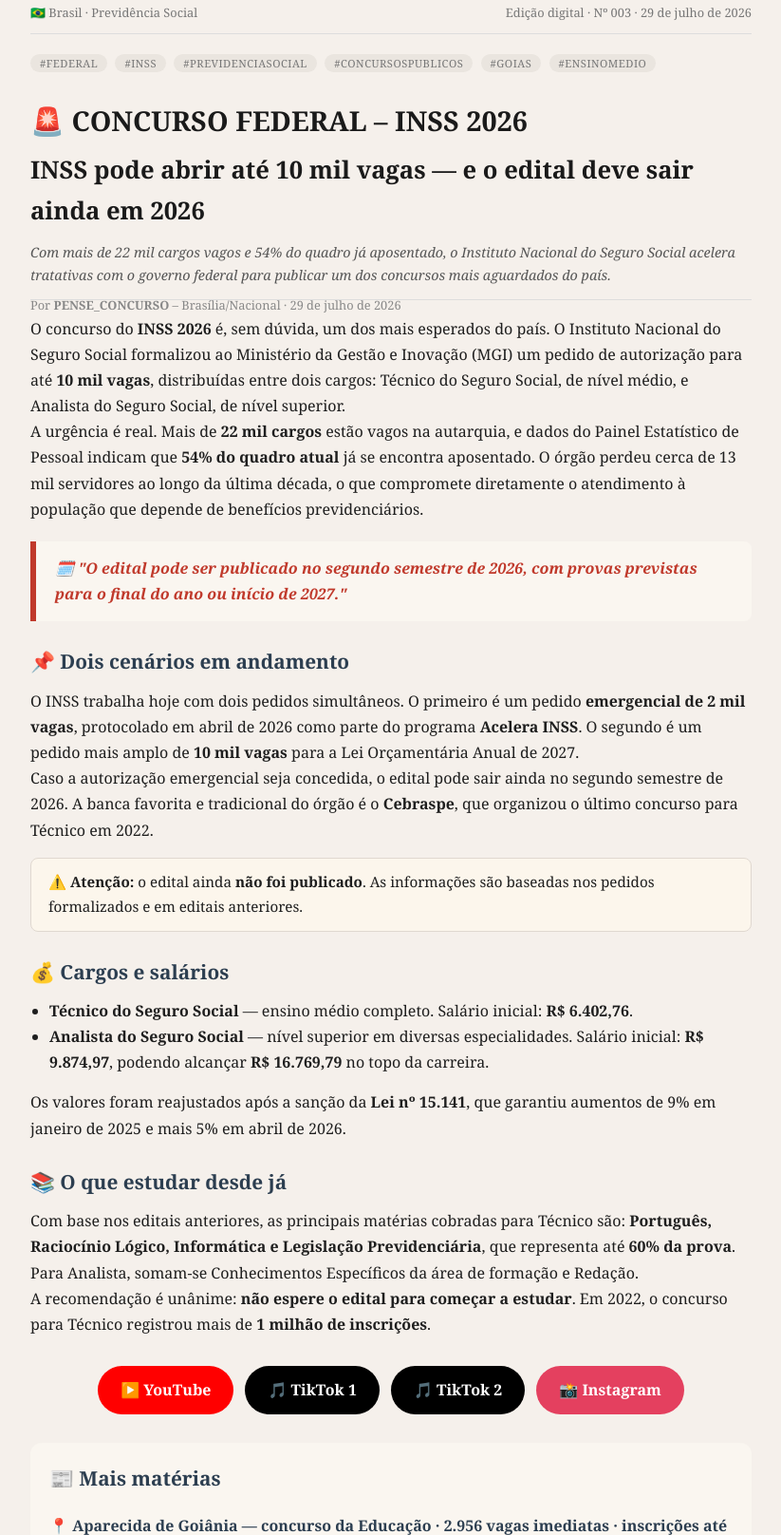
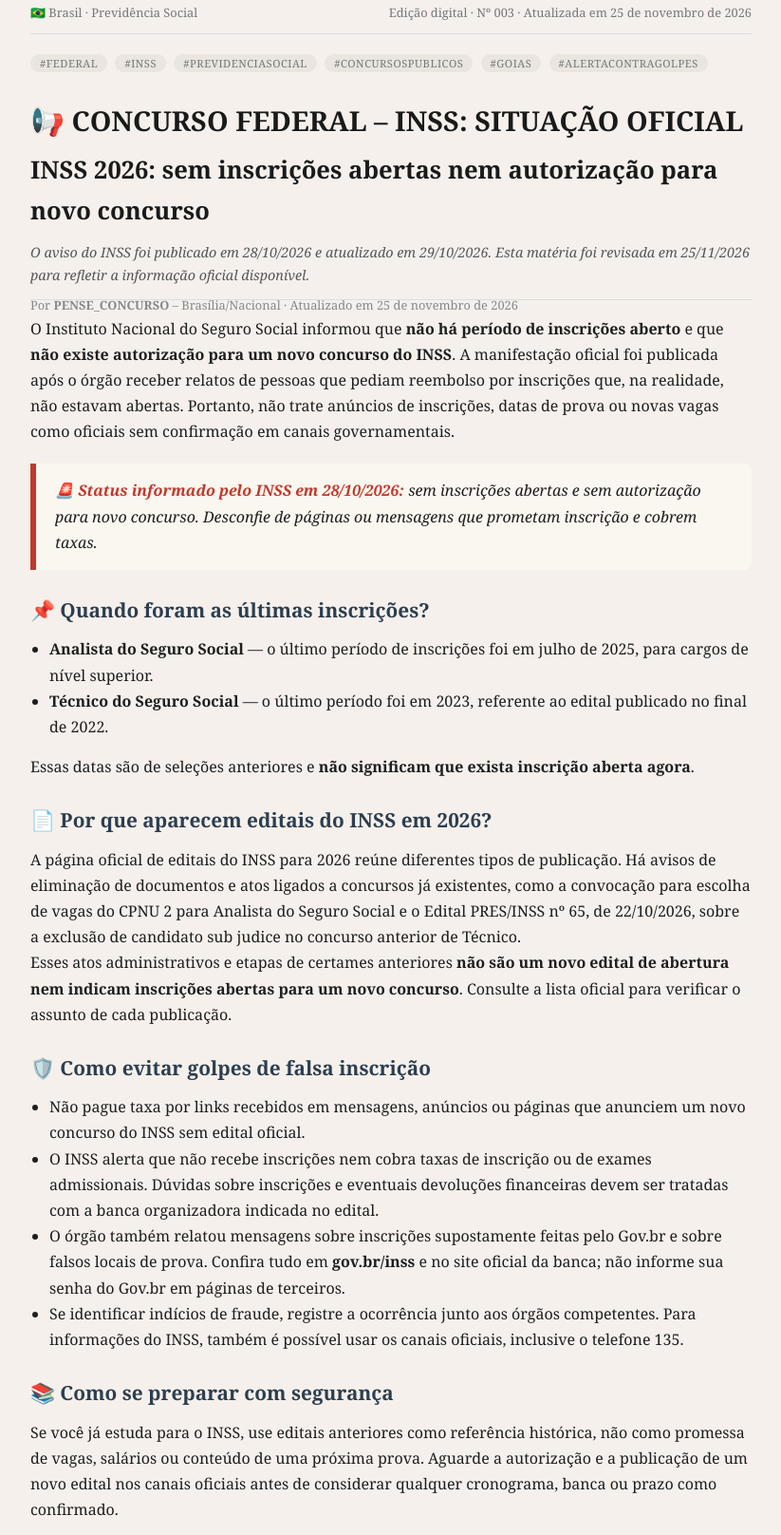
Before and after one commit to ivan419419/Pense_concurso, a plain HTML site: page inss2026.html in a window 1280 px wide. Shown: the part 143-1759 px from the top of the page at 95% size, without its empty margins (228-1051 px from the left). Drawn offline with Linux system fonts and the light colour scheme; a script that the page names is missing.

Commit message:
Update INSS contest status and scam warning

```diff
--- a/inss2026.html
+++ b/inss2026.html
@@ -3,8 +3,8 @@
 <head>
     <meta charset="UTF-8">
     <meta name="viewport" content="width=device-width, initial-scale=1.0">
-    <title>Concurso INSS 2026: até 10 mil vagas e cargos previstos | Pense Concurso</title>
-    <meta name="description" content="Acompanhe o pedido de até 10 mil vagas para o INSS em 2026, cargos previstos, salários informados e o que estudar. O edital ainda não foi publicado.">
+    <title>Concurso INSS 2026: situação oficial, inscrições e golpes | Pense Concurso</title>
+    <meta name="description" content="Status oficial do concurso INSS em 25/11/2026: sem inscrições abertas e sem autorização para novo edital. Veja as datas dos últimos concursos e como evitar golpes.">
     <style>
         * {
             margin: 0;
@@ -171,7 +171,7 @@
 
     <div class="meta">
         <span>🇧🇷 Brasil · Previdência Social</span>
-        <span>Edição digital · Nº 003 · 29 de julho de 2026</span>
+        <span>Edição digital · Nº 003 · Atualizada em 25 de novembro de 2026</span>
     </div>
 
     <div class="meta" style="border-bottom: none; padding-bottom: 0; margin-bottom: 10px;">
@@ -181,45 +181,54 @@
     <span>#PrevidenciaSocial</span>
     <span>#ConcursosPublicos</span>
     <span>#Goias</span>
-    <span>#EnsinoMedio</span>
+    <span>#AlertaContraGolpes</span>
 </div>
 
     </div>
 
-    <h2>🚨 CONCURSO FEDERAL – INSS 2026</h2>
-    <h2 style="font-size:1.6rem; margin-top:-5px;">INSS pode abrir até 10 mil vagas — e o edital deve sair ainda em 2026</h2>
+    <h2>📢 CONCURSO FEDERAL – INSS: SITUAÇÃO OFICIAL</h2>
+    <h2 style="font-size:1.6rem; margin-top:-5px;">INSS 2026: sem inscrições abertas nem autorização para novo concurso</h2>
 
     <p style="color:#555; font-size:0.9rem; border-bottom:1px solid #ddd; padding-bottom:12px;">
-        <em>Com mais de 22 mil cargos vagos e 54% do quadro já aposentado, o Instituto Nacional do Seguro Social acelera tratativas com o governo federal para publicar um dos concursos mais aguardados do país.</em>
+        <em>O aviso do INSS foi publicado em 28/10/2026 e atualizado em 29/10/2026. Esta matéria foi revisada em 25/11/2026 para refletir a informação oficial disponível.</em>
     </p>
-    <p style="font-size:0.8rem; color:#888; margin-top:-5px;">Por <strong>PENSE_CONCURSO</strong> – Brasília/Nacional · 29 de julho de 2026</p>
+    <p style="font-size:0.8rem; color:#888; margin-top:-5px;">Por <strong>PENSE_CONCURSO</strong> – Brasília/Nacional · Atualizado em 25 de novembro de 2026</p>
 
-    <p>O concurso do <strong>INSS 2026</strong> é, sem dúvida, um dos mais esperados do país. O Instituto Nacional do Seguro Social formalizou ao Ministério da Gestão e Inovação (MGI) um pedido de autorização para até <strong>10 mil vagas</strong>, distribuídas entre dois cargos: Técnico do Seguro Social, de nível médio, e Analista do Seguro Social, de nível superior.</p>
-
-    <p>A urgência é real. Mais de <strong>22 mil cargos</strong> estão vagos na autarquia, e dados do Painel Estatístico de Pessoal indicam que <strong>54% do quadro atual</strong> já se encontra aposentado. O órgão perdeu cerca de 13 mil servidores ao longo da última década, o que compromete diretamente o atendimento à população que depende de benefícios previdenciários.</p>
+    <p>O Instituto Nacional do Seguro Social informou que <strong>não há período de inscrições aberto</strong> e que <strong>não existe autorização para um novo concurso do INSS</strong>. A manifestação oficial foi publicada após o órgão receber relatos de pessoas que pediam reembolso por inscrições que, na realidade, não estavam abertas. Portanto, não trate anúncios de inscrições, datas de prova ou novas vagas como oficiais sem confirmação em canais governamentais.</p>
 
     <div class="destaque">
-        <p>🗓️ <strong>"O edital pode ser publicado no segundo semestre de 2026, com provas previstas para o final do ano ou início de 2027."</strong></p>
+        <p>🚨 <strong>Status informado pelo INSS em 28/10/2026:</strong> sem inscrições abertas e sem autorização para novo concurso. Desconfie de páginas ou mensagens que prometam inscrição e cobrem taxas.</p>
     </div>
 
-    <h3>📌 Dois cenários em andamento</h3>
-    <p>O INSS trabalha hoje com dois pedidos simultâneos. O primeiro é um pedido <strong>emergencial de 2 mil vagas</strong>, protocolado em abril de 2026 como parte do programa <strong>Acelera INSS</strong>. O segundo é um pedido mais amplo de <strong>10 mil vagas</strong> para a Lei Orçamentária Anual de 2027.</p>
-    <p>Caso a autorização emergencial seja concedida, o edital pode sair ainda no segundo semestre de 2026. A banca favorita e tradicional do órgão é o <strong>Cebraspe</strong>, que organizou o último concurso para Técnico em 2022.</p>
+    <h3>📌 Quando foram as últimas inscrições?</h3>
+    <ul style="margin:10px 0 15px 20px;">
+        <li><strong>Analista do Seguro Social</strong> — o último período de inscrições foi em julho de 2025, para cargos de nível superior.</li>
+        <li><strong>Técnico do Seguro Social</strong> — o último período foi em 2023, referente ao edital publicado no final de 2022.</li>
+    </ul>
+    <p>Essas datas são de seleções anteriores e <strong>não significam que exista inscrição aberta agora</strong>.</p>
 
-    <div style="background:#fcf6ec; padding:12px 18px; border-radius:8px; border:1px solid #e0d8d0; margin:15px 0;">
-        <p style="margin:0; font-size:0.95rem;">⚠️ <strong>Atenção:</strong> o edital ainda <strong>não foi publicado</strong>. As informações são baseadas nos pedidos formalizados e em editais anteriores.</p>
+    <h3>📄 Por que aparecem editais do INSS em 2026?</h3>
+    <p>A página oficial de editais do INSS para 2026 reúne diferentes tipos de publicação. Há avisos de eliminação de documentos e atos ligados a concursos já existentes, como a convocação para escolha de vagas do CPNU 2 para Analista do Seguro Social e o Edital PRES/INSS nº 65, de 22/10/2026, sobre a exclusão de candidato sub judice no concurso anterior de Técnico.</p>
+    <p>Esses atos administrativos e etapas de certames anteriores <strong>não são um novo edital de abertura nem indicam inscrições abertas para um novo concurso</strong>. Consulte a lista oficial para verificar o assunto de cada publicação.</p>
+
+    <h3>🛡️ Como evitar golpes de falsa inscrição</h3>
+    <ul style="margin:10px 0 15px 20px;">
+        <li>Não pague taxa por links recebidos em mensagens, anúncios ou páginas que anunciem um novo concurso do INSS sem edital oficial.</li>
+        <li>O INSS alerta que não recebe inscrições nem cobra taxas de inscrição ou de exames admissionais. Dúvidas sobre inscrições e eventuais devoluções financeiras devem ser tratadas com a banca organizadora indicada no edital.</li>
+        <li>O órgão também relatou mensagens sobre inscrições supostamente feitas pelo Gov.br e sobre falsos locais de prova. Confira tudo em <strong>gov.br/inss</strong> e no site oficial da banca; não informe sua senha do Gov.br em páginas de terceiros.</li>
+        <li>Se identificar indícios de fraude, registre a ocorrência junto aos órgãos competentes. Para informações do INSS, também é possível usar os canais oficiais, inclusive o telefone 135.</li>
+    </ul>
+
+    <h3>📚 Como se preparar com segurança</h3>
+    <p>Se você já estuda para o INSS, use editais anteriores como referência histórica, não como promessa de vagas, salários ou conteúdo de uma próxima prova. Aguarde a autorização e a publicação de um novo edital nos canais oficiais antes de considerar qualquer cronograma, banca ou prazo como confirmado.</p>
+
+    <div class="mais-materias">
+        <h3>🔎 Fontes oficiais</h3>
+        <ul>
+            <li><a href="https://www.gov.br/inss/pt-br/assuntos/noticias/atencao-nao-ha-inscricoes-abertas-para-concurso-do-inss-cuidado-com-golpes" target="_blank" rel="noopener noreferrer">INSS — aviso: não há inscrições abertas e alerta contra golpes (28/10/2026; atualizado em 29/10/2026)</a></li>
+            <li><a href="https://www.gov.br/inss/pt-br/centrais-de-conteudo/legislacao/edital/2026" target="_blank" rel="noopener noreferrer">INSS — lista oficial de editais publicados em 2026</a></li>
+        </ul>
     </div>
-
-    <h3>💰 Cargos e salários</h3>
-    <ul style="margin:10px 0 15px 20px;">
-        <li><strong>Técnico do Seguro Social</strong> — ensino médio completo. Salário inicial: <strong>R$ 6.402,76</strong>.</li>
-        <li><strong>Analista do Seguro Social</strong> — nível superior em diversas especialidades. Salário inicial: <strong>R$ 9.874,97</strong>, podendo alcançar <strong>R$ 16.769,79</strong> no topo da carreira.</li>
-    </ul>
-    <p>Os valores foram reajustados após a sanção da <strong>Lei nº 15.141</strong>, que garantiu aumentos de 9% em janeiro de 2025 e mais 5% em abril de 2026.</p>
-
-    <h3>📚 O que estudar desde já</h3>
-    <p>Com base nos editais anteriores, as principais matérias cobradas para Técnico são: <strong>Português, Raciocínio Lógico, Informática e Legislação Previdenciária</strong>, que representa até <strong>60% da prova</strong>. Para Analista, somam-se Conhecimentos Específicos da área de formação e Redação.</p>
-    <p>A recomendação é unânime: <strong>não espere o edital para começar a estudar</strong>. Em 2022, o concurso para Técnico registrou mais de <strong>1 milhão de inscrições</strong>.</p>
 
     <div class="social-links">
         <a href="https://www.youtube.com/@contextorapido" target="_blank" class="yt">▶️ YouTube</a>
```
Also changed, not shown: adverbios-concursos.html (+1 -1 lines), index.html (+1 -1 lines).
